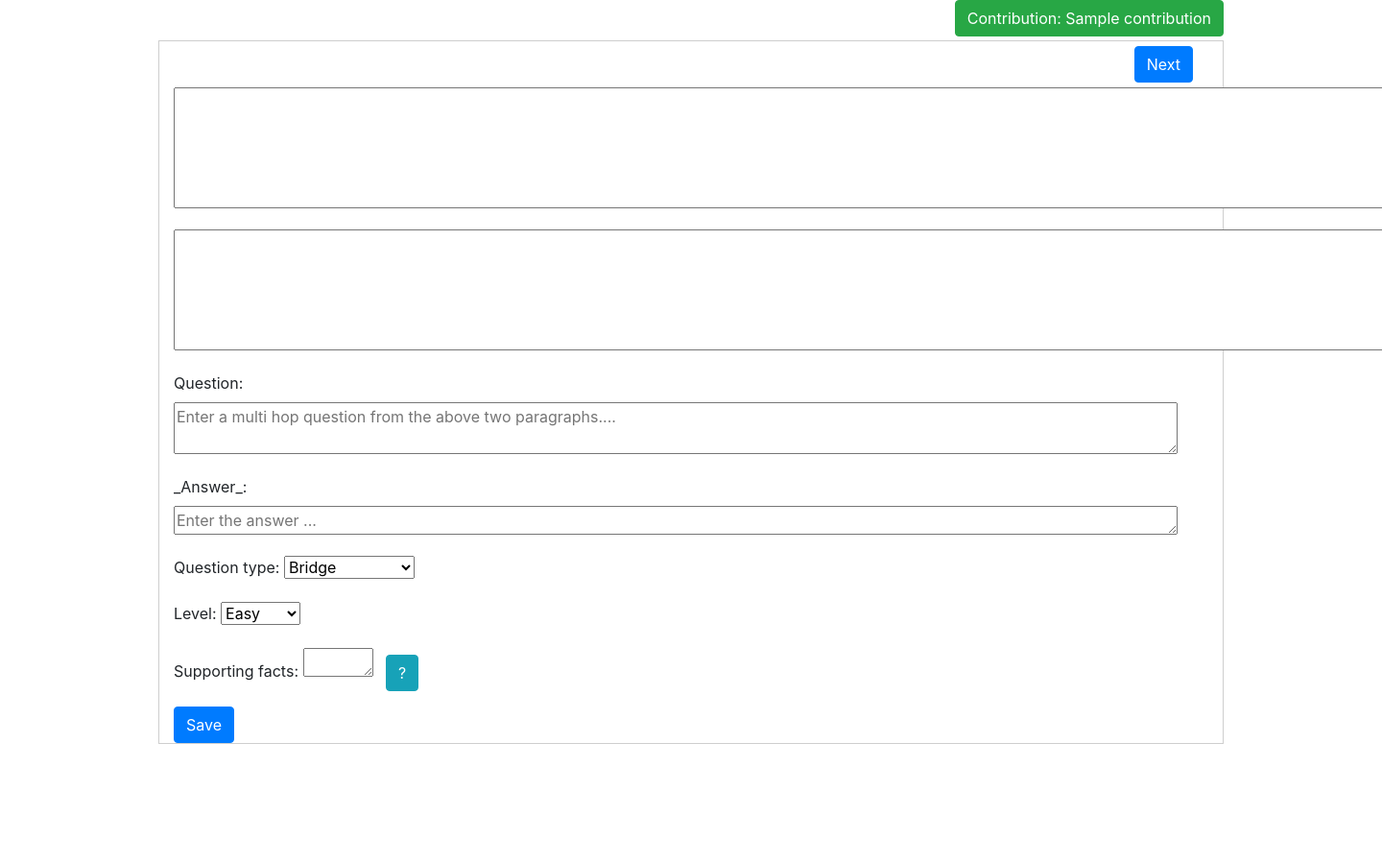
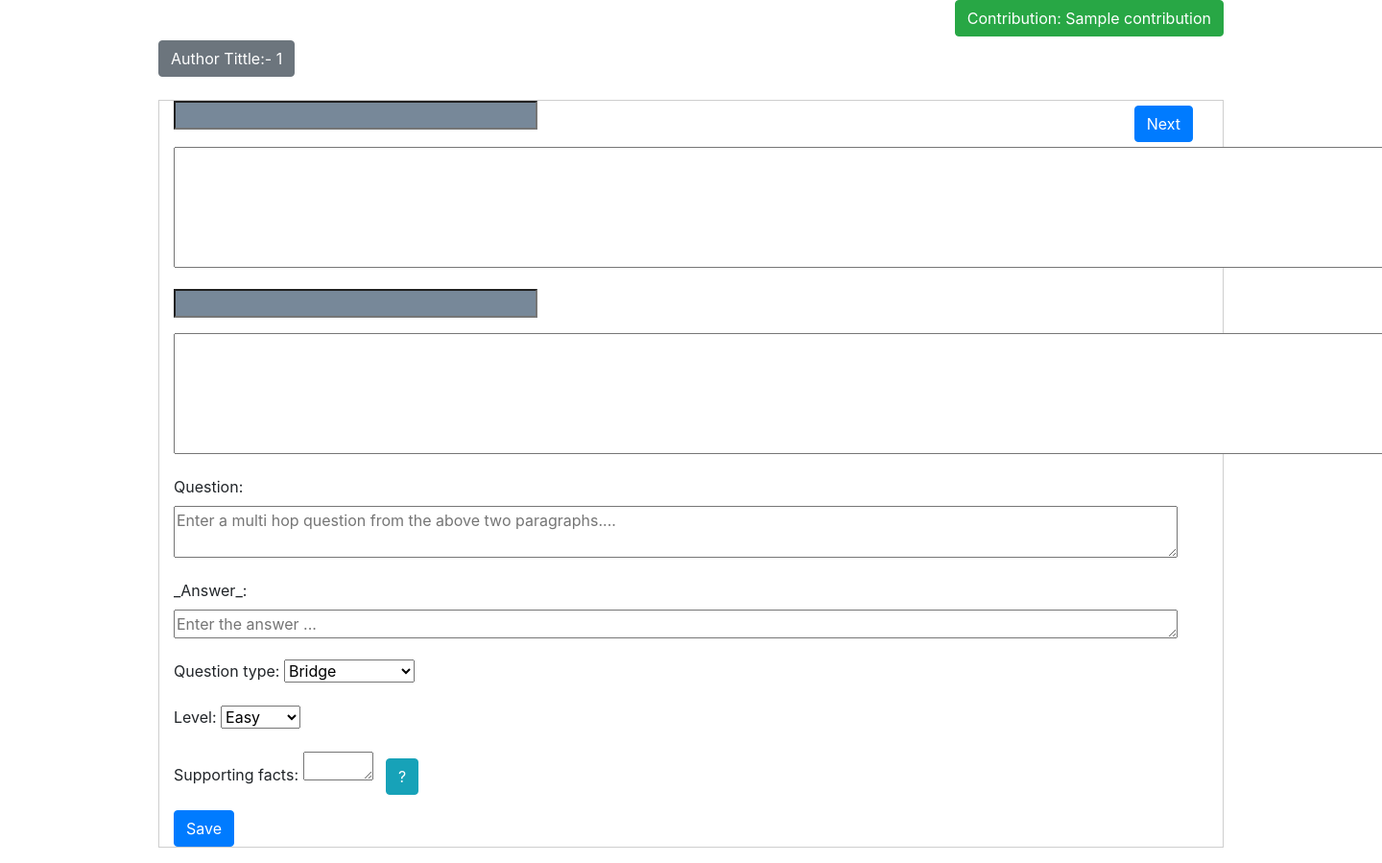
Before and after one commit to UA-KMAP/KMAP-QA, a Django app: template qa_interface/templates/qa_create.html in a window 1440 px wide; the page is wider, and only the part inside the window is pictured. Shown: the part 56-955 px from the top of that part at 96% size. Before the commit the page ends 831 px from the top of that part, so only its background shows below. Run offline with Django 4.2, Linux system fonts and the light colour scheme; a user stored in the database is signed in; the template is opened without the code that fills it: values that come from a table or form of the project are taken from there, most other values are stand-ins (such as "Sample title", 1, 10 or a date in 2020); some libraries are stand-ins or nearby versions.

Commit message:
Autor title feature added...

```diff
--- a/qa_interface/forms.py
+++ b/qa_interface/forms.py
@@ -7,7 +7,9 @@ class QA_Form(forms.ModelForm):
 		print("Form Data")
 		model=QA_Interface
 		widgets = {
+		  'title_A':forms.TextInput(attrs={'size':'32','class':'title'}),
           'par_A': forms.Textarea(attrs={'rows':5, 'cols':125}),
+          'title_B':forms.TextInput(attrs={'size':'32','class':'title'}),
           'par_B': forms.Textarea(attrs={'rows':5, 'cols':125}),
           'question': forms.Textarea(attrs={'rows':2, 'cols':100, 'placeholder': 'Enter a multi hop question from the above two paragraphs....'}),
           'answer': forms.Textarea(attrs={'rows':1, 'cols':100,'placeholder':'Enter the answer ...' }),
@@ -17,7 +19,9 @@ class QA_Form(forms.ModelForm):
 
 		fields= [
 			#"source_id",
+			"title_A",
 			"par_A",
+			"title_B",
 			"par_B",
 			"question",
 			"answer",
@@ -28,6 +32,8 @@ class QA_Form(forms.ModelForm):
 		]
 
 		labels = {
+		   'title_A':'',
+		   'title_B':'',
            'par_A' : '',
            'par_B' : '',
            'question' : 'Question',
--- a/qa_interface/models.py
+++ b/qa_interface/models.py
@@ -6,8 +6,11 @@ from django.urls import reverse
 
 class QA_Interface(models.Model):
 
-	#ource_id=models.CharField(max_length=20,blank=False,null=False) # max_length = required
+	#source_id=models.CharField(max_length=20,blank=False,null=False) # max_length = required
+
+	title_A=models.CharField(blank=False, null=False,max_length=35)
 	par_A=models.TextField(blank=False, null=False)
+	title_B=models.CharField(blank=False, null=False,max_length=35)
 	par_B=models.TextField(blank=False, null=False)
 	question=models.TextField(blank=False, null=False, max_length=1000)
 	answer=models.TextField(blank=False, null=False, max_length=100)
--- a/qa_interface/templates/qa_create.html
+++ b/qa_interface/templates/qa_create.html
@@ -10,6 +10,15 @@
 
 
 <div class="container pt-1">
+
+ {% if user.is_authenticated %}
+        <div class="d-flex justify-content-left">
+            <button class="btn btn-secondary my-2 my-sm-0" type="submit">Author Tittle:- {{author_id}}</button>
+
+        </div>
+ {%endif%}
+ <div class="col-md-3 col-sm-3 col-xs-3">&nbsp;</div>
+
 	<div class="form-group">
 
 		<!-- <div class="container">
--- a/templates/base.html
+++ b/templates/base.html
@@ -16,6 +16,12 @@
       border: 2px dotted red;
       width: 450px;
       font-size: 13px;
+      text-align:center;
+    }
+
+    .title{
+      color: ghostwhite;
+      background-color: lightslategray;
       text-align:center;
     }
 
```
Also changed, not shown: qa_interface/views.py (+5 -3 lines), db.sqlite3, qa_interface/migrations/0018_qa_interface_title_a_qa_interface_title_b.py (added), qa_interface/migrations/0019_alter_qa_interface_title_a_and_more.py (added), qa_interface/migrations/0020_alter_qa_interface_title_a_and_more.py (added), qa_interface/migrations/0021_alter_qa_interface_title_a_and_more.py (added), qa_interface/migrations/0022_alter_qa_interface_title_a_and_more.py (added), 2 other files.
